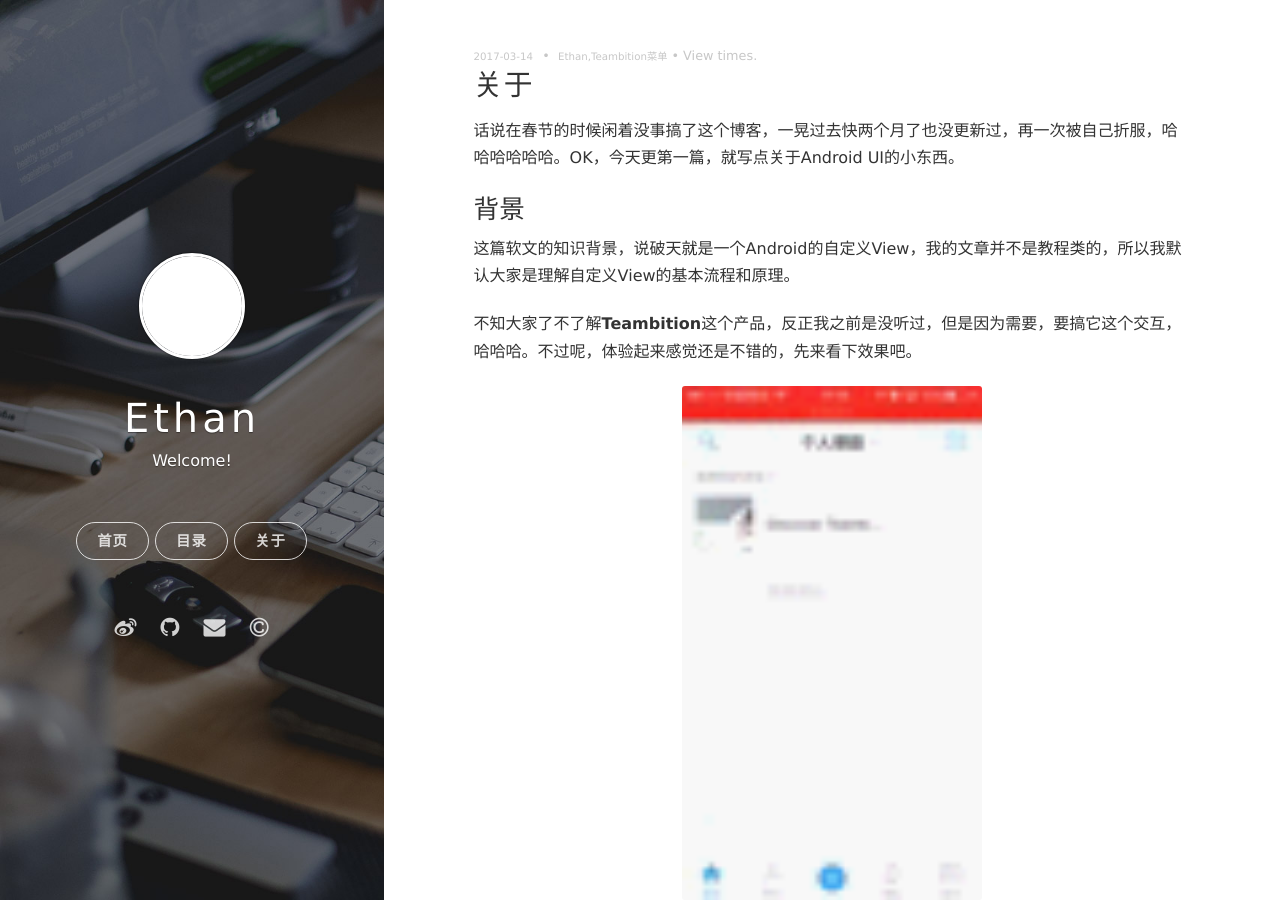
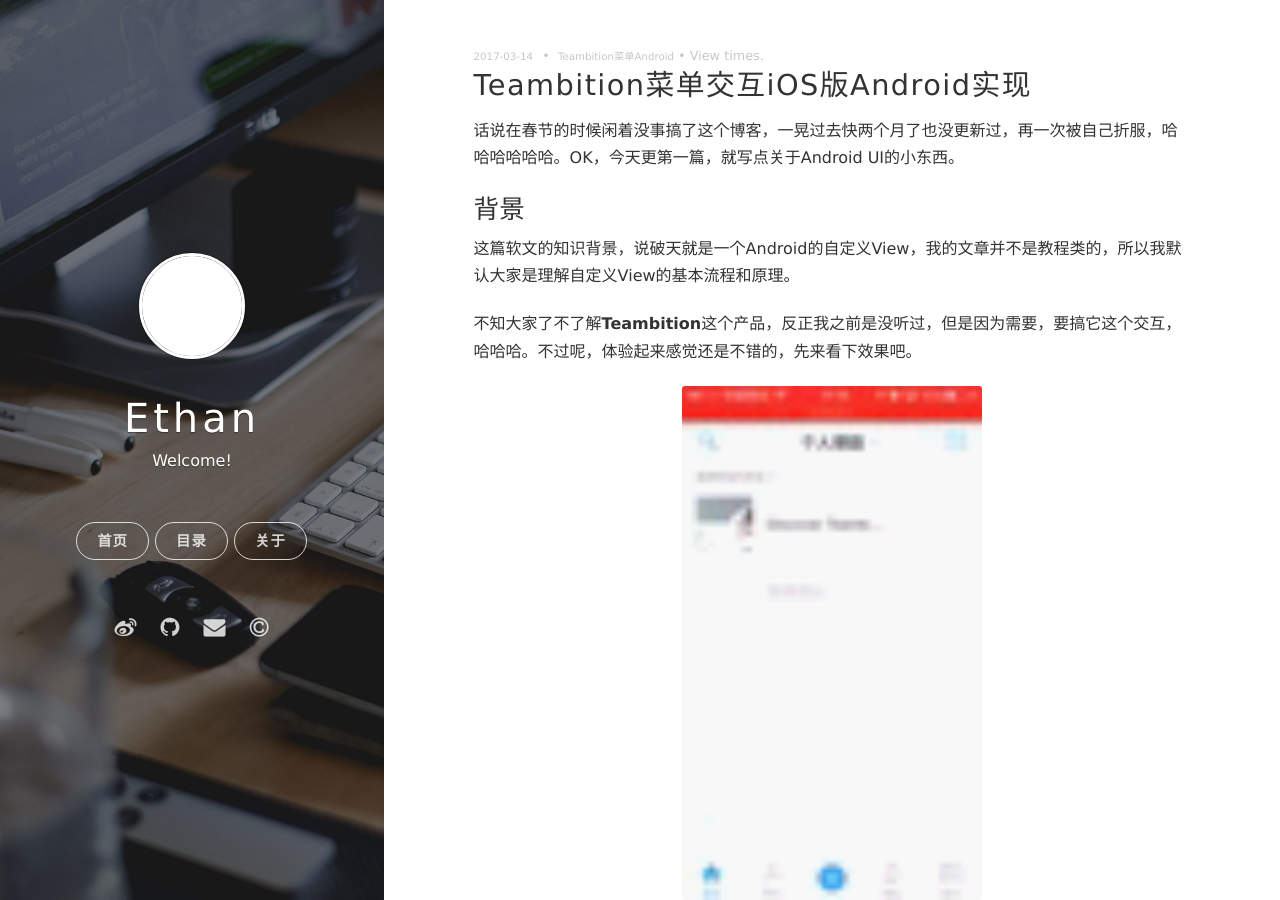
Before and after one commit to Ethan-9606/Ethan-9606.github.io, a Jekyll site: the page built from _posts/2017-03-14-Teambition首页菜单剖析.md, in a window 1280 px wide and 900 px high. Built offline with Jekyll 4.4.1, drawn with Linux system fonts in a browser that asks for light colours; nearby versions of some CDN libraries; comment, search, counter and statistics services are not loaded.

Commit message:
first blog

````diff
--- a/_posts/2017-03-14-Teambition首页菜单剖析.md
+++ b/_posts/2017-03-14-Teambition首页菜单剖析.md
@@ -1,10 +1,10 @@
 ---
 layout: post
-category: Teambition菜单交互
-title: 关于
-tags: Ethan, Teambition菜单
-keywords: Ethan, ethan
-excerpt: Android研发
+category: Android
+title: Teambition菜单交互iOS版Android实现
+tags: Teambition菜单 Android
+keywords: Teambition菜单, 自定义View
+excerpt: Teambition菜单Android实现
 redirect_from:
   - /2017/03/Teambition首页菜单剖析/
 ---
@@ -91,7 +91,6 @@ item动画只是上下的位移和出现消失，用tween动画比较好，显
 6. 处理Touch事件
 7. 提供对外能力
 
-
 自定义控件，首先抽象出自定义属性：
 ```xml
 <declare-styleable name="BottomMenu">
@@ -103,6 +102,8 @@ item动画只是上下的位移和出现消失，用tween动画比较好，显
     <attr name="menu_animDuration" format="integer" />
 </declare-styleable>
     ```
+
+
 字面意思也基本可以理解，其中有一个`menu_marginBottom`,是按钮与底部的距离，这样便于调整位置，这个变量的存在也会稍微影响前边的公式形式，但原理不变。`menu_backgroundArcHeghit`对应**H**，`menu_backgroundHeight`对应小**h**，别的没啥说的。
 
 再看变量：
@@ -469,7 +470,6 @@ private void toggleMenuItemAnim(int pos, int duration) {
         changeStatus();
     }
     ```
-
 从代码中可以看出，除了我之前说的menuitem动画和background动画外，我还写了菜单选中的动画效果，为了让菜单点击时体验更好，也是属性动画。
 
 事件的处理也比较简单，只需要处理DOWN事件，在菜单打开状态时，触摸任意地方致菜单关闭即可，当菜单关闭状态，除了按钮其他不响应事件也不拦截事件，这样一来，就可以将菜单铺满在任意界面，在使用菜单的同时不会影响其他交互，但一搬放在首页的tabBar上吧。只需处理一个`onTouch`方法即可：
@@ -509,4 +509,4 @@ private void toggleMenuItemAnim(int pos, int duration) {
 
 到此为止，整个控件的实现基本完成，很简单不过500多行代码，但是涉及的东西还是比较全面的，也是让我有所收获，所以分享出来。看到这可能有人不禁吐槽，这么个东西写这么长的文，真是……哈哈哈，这是态度问题（认真脸）。还有，这只是我的个人见解，如有人有更简单更完美的思路，欢迎交流。
 
-完整代码[在这](https://github.com/Ethan-9606/BottomMenu)，欢迎 **star**   **issue**
+完整代码[在这](https://github.com/Ethan-9606/BottomMenu){:target="_blank"}，欢迎 **star**   **issue**
````
